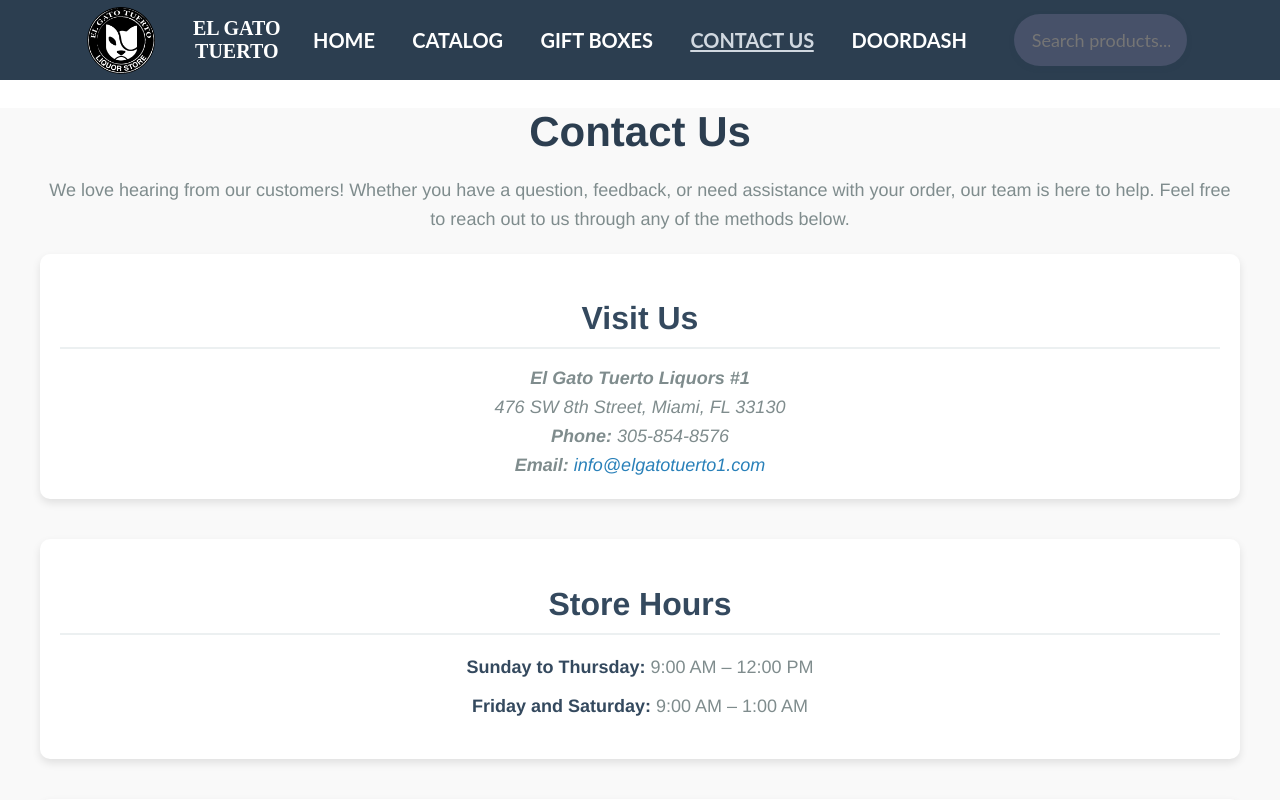
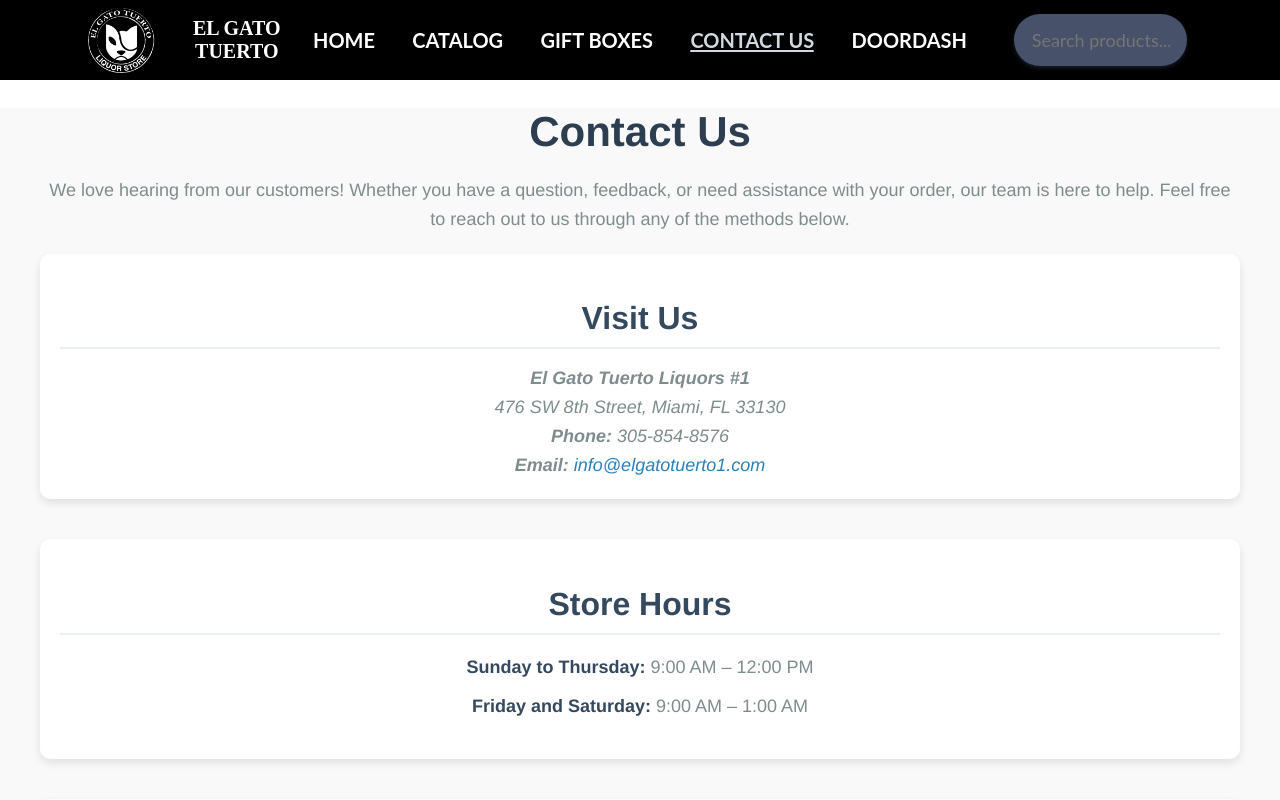
Before and after one commit to DeiviGT1/gato-tuerto-frontend, a React (Create React App) app: page /contact-us in a window 1280 px wide. Shown: the top 800 px of the page. Built offline with nearby package versions, Linux system fonts and the light colour scheme; a web font is replaced by a local one.

Commit message:
header nice

```diff
--- a/src/components/layout/Header.css
+++ b/src/components/layout/Header.css
@@ -1,6 +1,6 @@
 .App-header {
   height: 10vh; /* Adjust as needed */
-  background-color: #2c3e50;
+  background-color: #000;
   position: fixed;
   top: 0;
   left: 0;
@@ -43,7 +43,7 @@
   top: 100%;
   left: 0;
   width: 100%;
-  background-color: #2c3e50;
+  background-color: #000;
   padding-top: 10px;
   z-index: 11;
   flex-direction: column;
@@ -208,7 +208,7 @@
   }
 
   a.active::after{
-    background-color: #2c3e50;
+    background-color: #000;
   }
 
   .logo-link{
```
